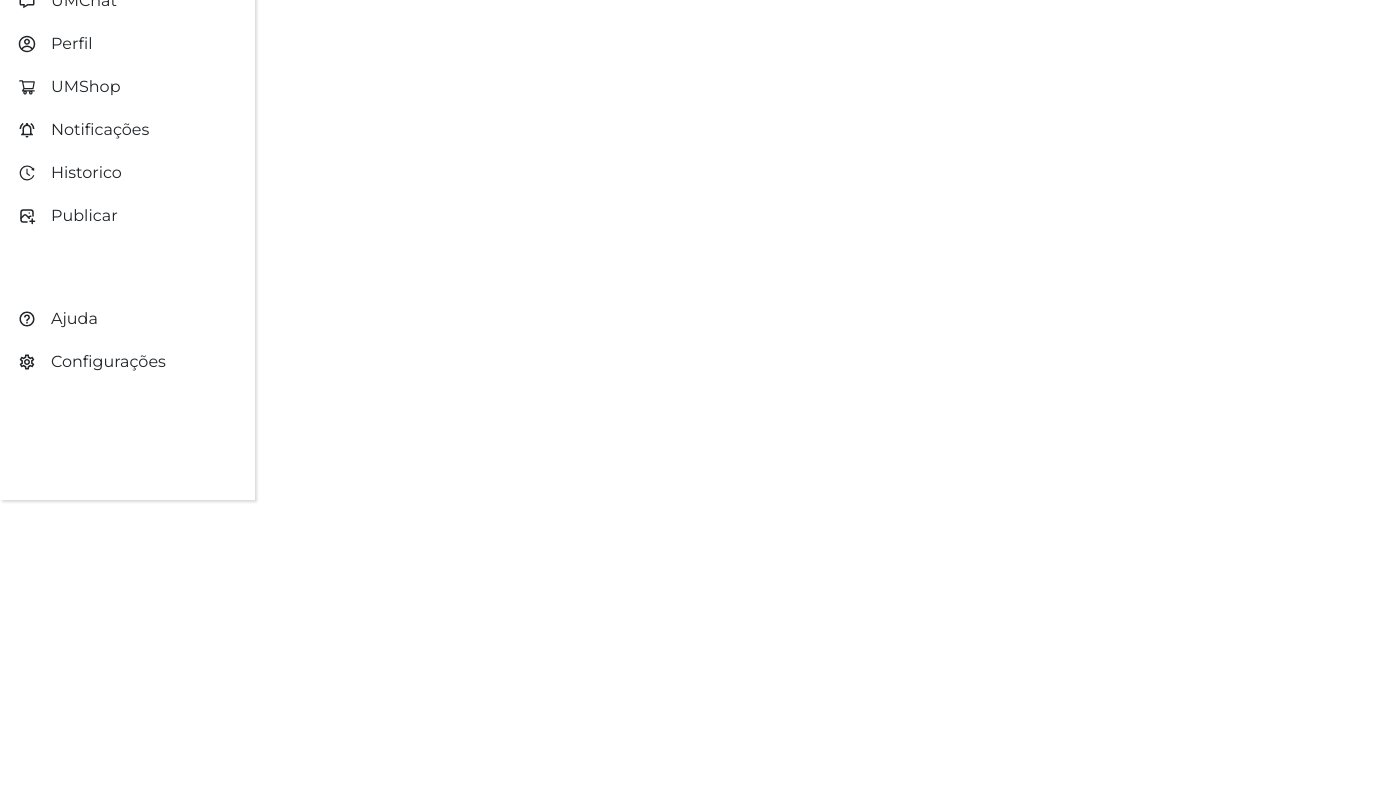
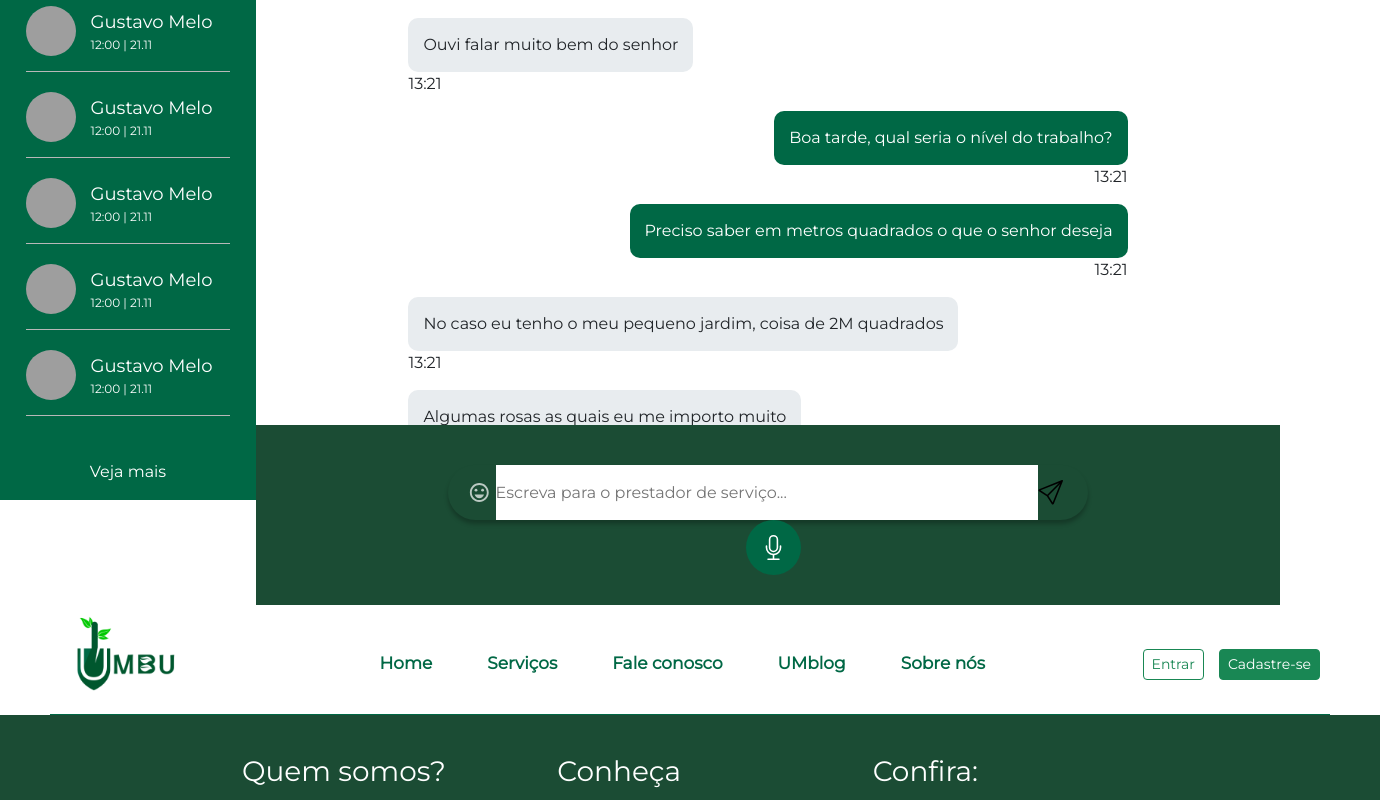
Before and after one commit to sejaumbu/seja-umbu, a React (Vite) app: page / in a window 1280 px wide. Shown: the part 300-1100 px from the top of the page, 1380 px wide, since content can reach past the window. Before the commit the page ends 800 px from the top, so only its background shows below. Built offline with nearby package versions, Linux system fonts and the light colour scheme; grey boxes are pictures that could not be loaded.

Commit message:
adc demos no vercel

```diff
--- a/src/App.css
+++ b/src/App.css
@@ -0,0 +1,4 @@
+.teste{
+    display: inline-block;
+
+}
--- a/src/App.jsx
+++ b/src/App.jsx
@@ -1,15 +1,19 @@
 import './App.css'
 import 'bootstrap/dist/css/bootstrap.min.css';
-import Header from  "./components/header/Header.jsx"
+import Header from "./components/header/Header.jsx"
 import Footer from "./components/footer/Footer.jsx"
 import BarraLateral from './components/barraLateral/BarraLateral.jsx';
 import Dashboard from './pages/dashboard/Dashboard.jsx';
-
+import UmchatF from './pages/umchat/UmchatF.jsx';
 
 function App() {
   return (
-    <div className='wrapper'>
-      <Dashboard/>
+    <div className='teste'>
+      <UmchatF/>
+      <Header />
+      <Footer />
+
+
     </div>
   )
 }
--- /dev/null
+++ b/src/pages/umchat/UmchatF.jsx
@@ -0,0 +1,12 @@
+import React from 'react'
+import UMChat from "../../components/UMchat/UMChat"
+
+function UmchatF() {
+  return (
+    <div>
+      <UMChat/>
+    </div>
+  )
+}
+
+export default UmchatF
```
